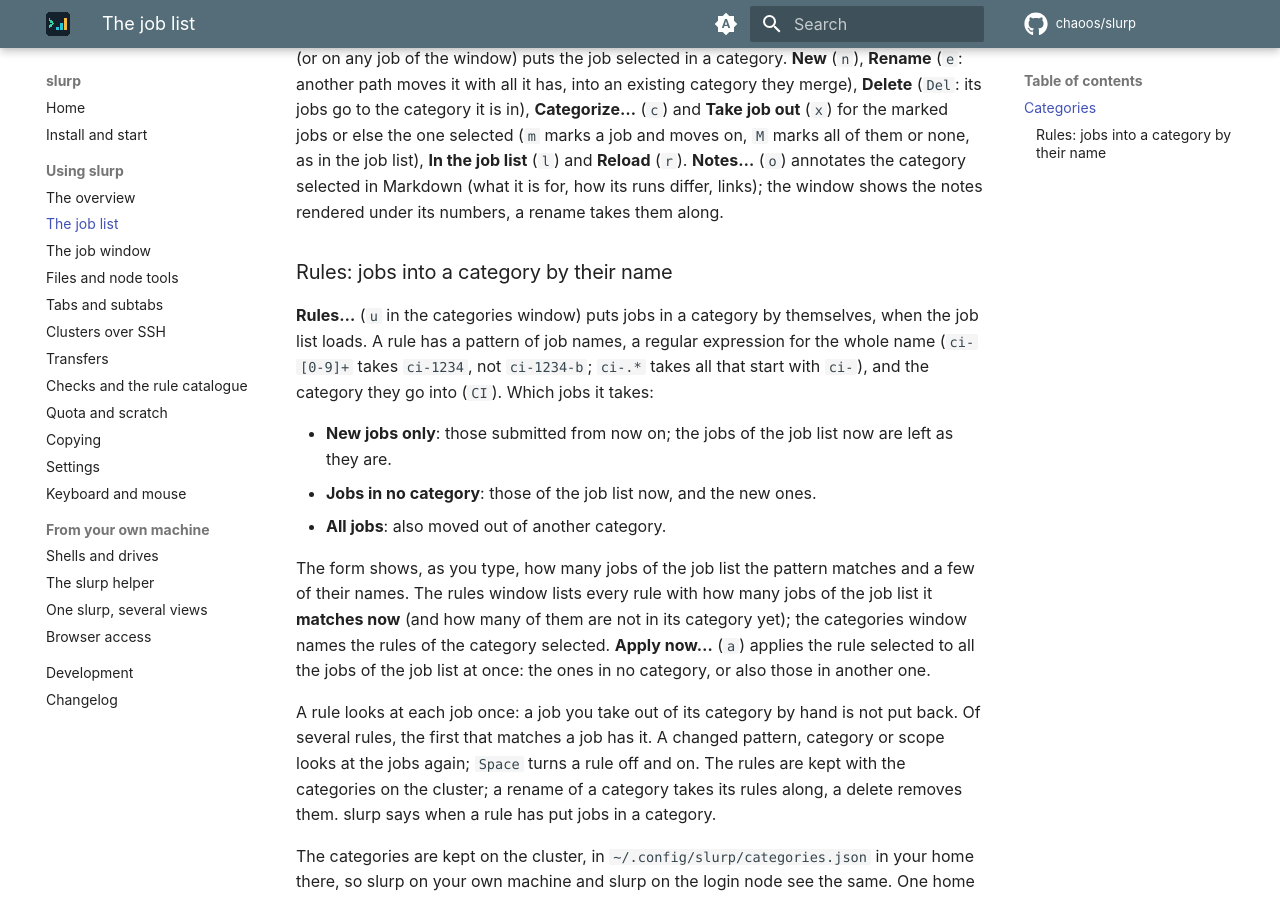
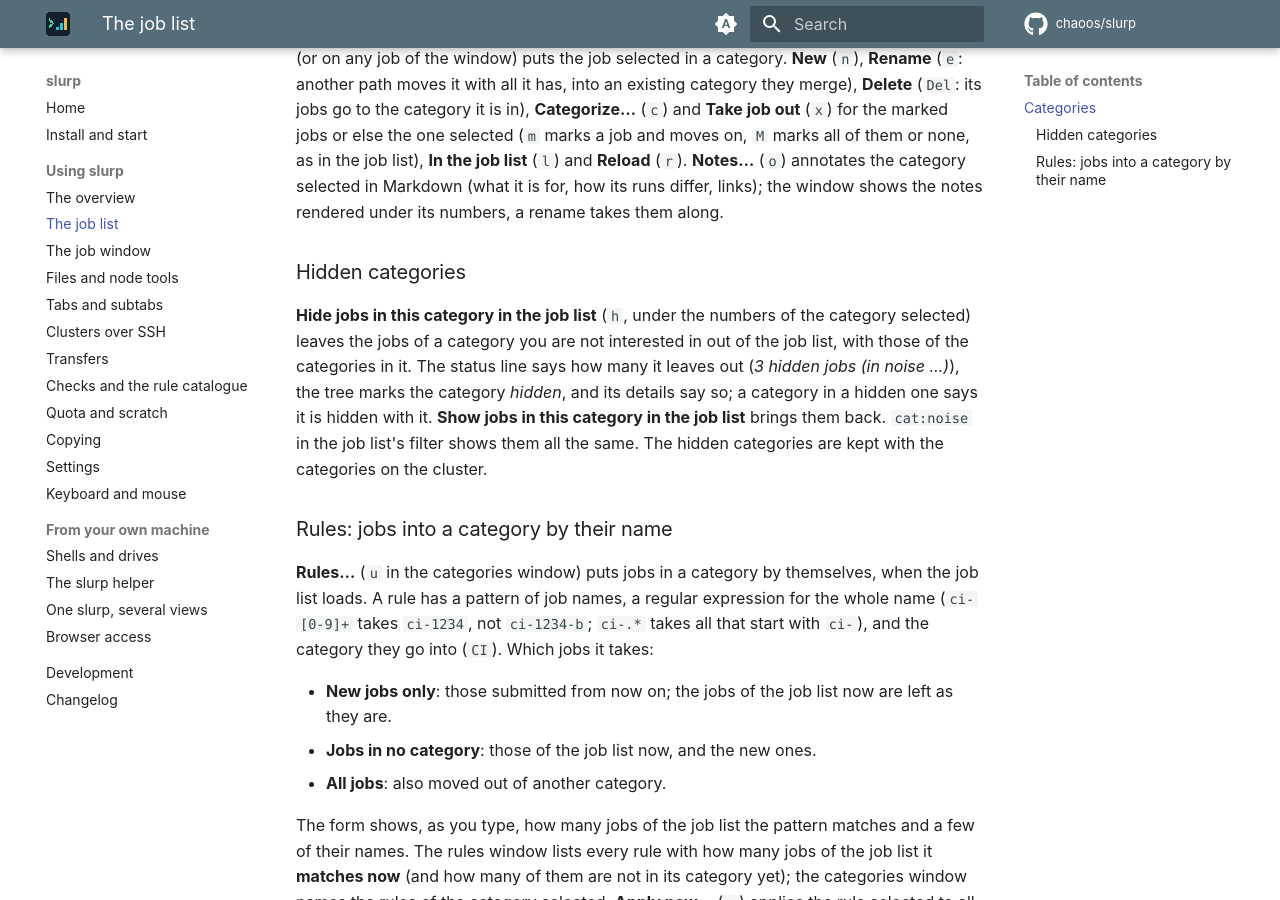
Before and after one commit to chaoos/slurp, an MkDocs documentation site: the page built from docs/guide/job-list.md, in a window 1280 px wide and 900 px high, scrolled down 2251 px. Built offline with MkDocs 1.6.1 and Material for MkDocs 9.7.7, drawn with Linux system fonts in a browser that asks for light colours; comment, search, counter and statistics services are not loaded.

Commit message:
docs: hidden categories (the guide, the help, the keys, the changelog)
Co-Authored-By: Claude Opus 5.5 <noreply@anthropic.com>

```diff
--- a/docs/guide/job-list.md
+++ b/docs/guide/job-list.md
@@ -83,6 +83,17 @@ annotates the category selected in Markdown (what it is for, how its runs
 differ, links); the window shows the notes rendered under its numbers, a
 rename takes them along.
 
+### Hidden categories
+
+**Hide jobs in this category in the job list** (`h`, under the numbers of the
+category selected) leaves the jobs of a category you are not interested in
+out of the job list, with those of the categories in it. The status line says
+how many it leaves out (*3 hidden jobs (in noise …)*), the tree marks the
+category *hidden*, and its details say so; a category in a hidden one says
+it is hidden with it. **Show jobs in this category in the job list** brings
+them back. `cat:noise` in the job list's filter shows them all the same. The
+hidden categories are kept with the categories on the cluster.
+
 ### Rules: jobs into a category by their name
 
 **Rules…** (`u` in the categories window) puts jobs in a category by
```
Also changed, not shown: CHANGELOG.md (+4 -0 lines), docs/guide/keyboard.md (+1 -1 lines), 1 other file.
